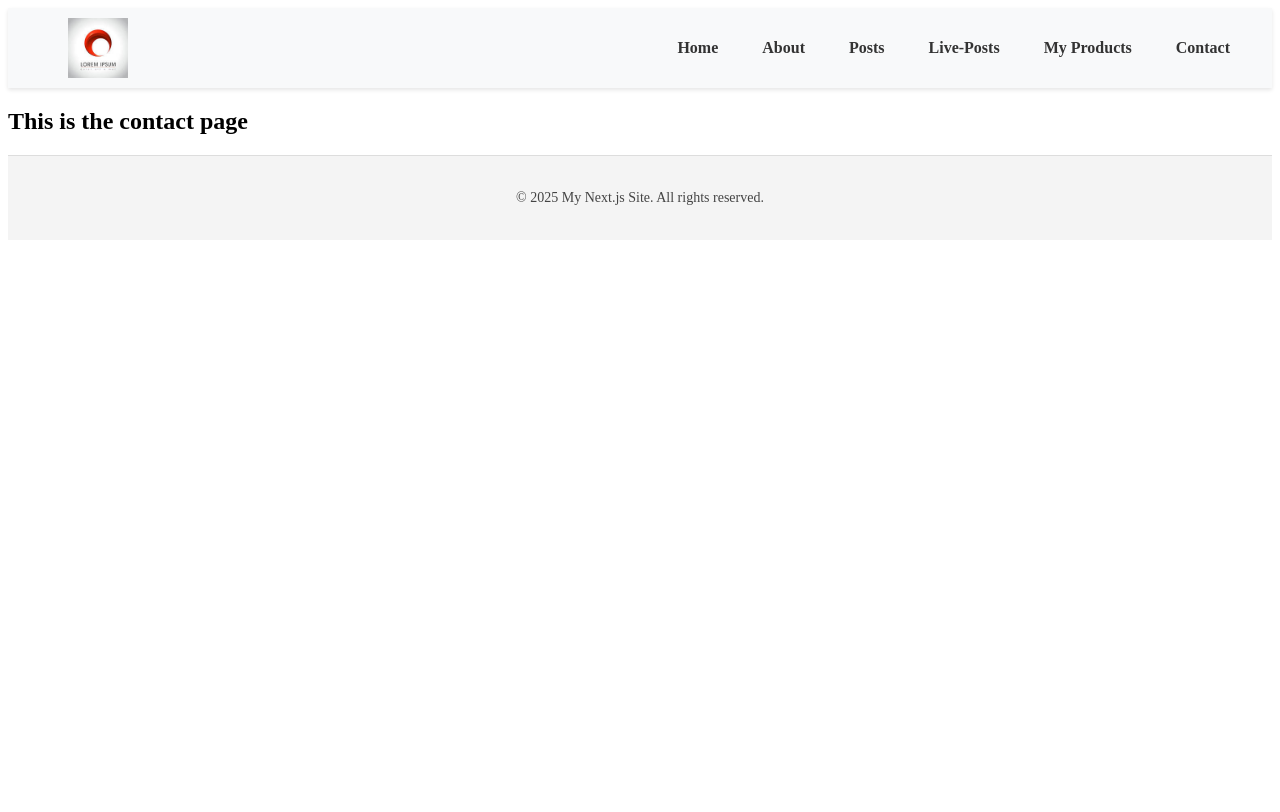
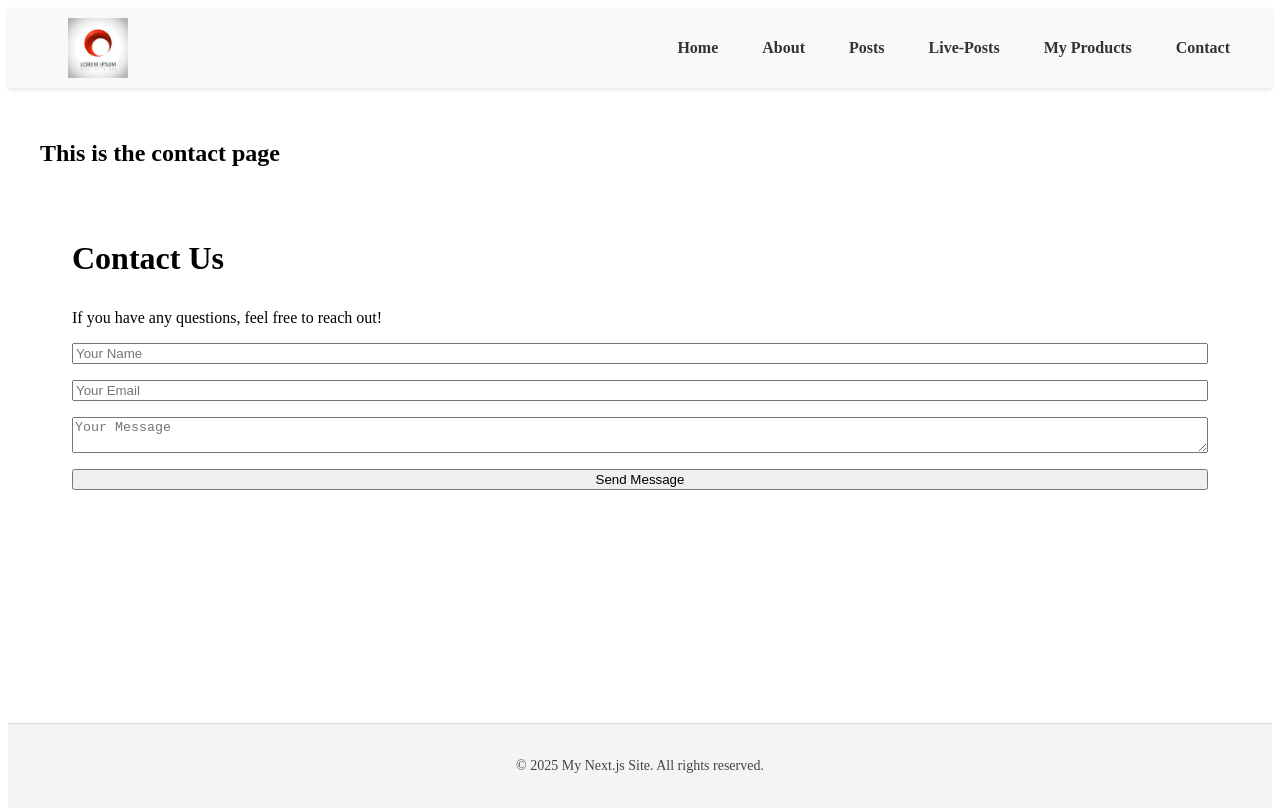
Before and after one commit to Bikramjeet1998/nextjs_journey, a Next.js app: page /contact in a window 1280 px wide. Shown: the top 812 px of the page. Built offline with nearby package versions, Linux system fonts and the light colour scheme.

Commit message:
WORKING ON LAYOUT

```diff
--- /dev/null
+++ b/components/Layout.js
@@ -0,0 +1,21 @@
+import Navbar from './navbar';
+// import styles from './Layout.module.css';
+import Footer from './footer';
+
+export default function Layout({ children }) {
+  return (
+    <div style={{
+      display: 'flex',
+      flexDirection: 'column',
+      minHeight: '100vh'
+    }}>
+      <Navbar />
+
+      <main style={{ flex: 1, padding: '2rem' }}>
+        {children}
+      </main>
+
+      <Footer />
+    </div>
+  );
+}
--- a/pages/contact.js
+++ b/pages/contact.js
@@ -1,12 +1,22 @@
-import Link from 'next/link';
-import Navbar from '@/components/navbar';
-import Footer from '@/components/footer';
+
+import Layout from "@/components/Layout";
 export default function Contact() {
     return (
         <div>
-           <div><Navbar/></div>
+           <Layout>
            <h2> This is the contact page</h2>
-           <Footer/>
+              <div style={{ padding: '2rem' }}>
+                 <h1 style={{ marginBottom: '2rem' }}>Contact Us</h1>
+                 <p>If you have any questions, feel free to reach out!</p>
+                 <form style={{ display: 'flex', flexDirection: 'column', gap: '1rem' }}>
+                      <input type="text" placeholder="Your Name" required />
+                      <input type="email" placeholder="Your Email" required />
+                      <textarea placeholder="Your Message" required></textarea>
+                      <button type="submit">Send Message</button>
+                 </form>
+                </div>
+
+           </Layout>
         </div>
     );
 }
```
Also changed, not shown: pages/about.js (+11 -6 lines), pages/index.js (+6 -6 lines), pages/live-users.js (+3 -4 lines), pages/posts.js (+5 -4 lines).
